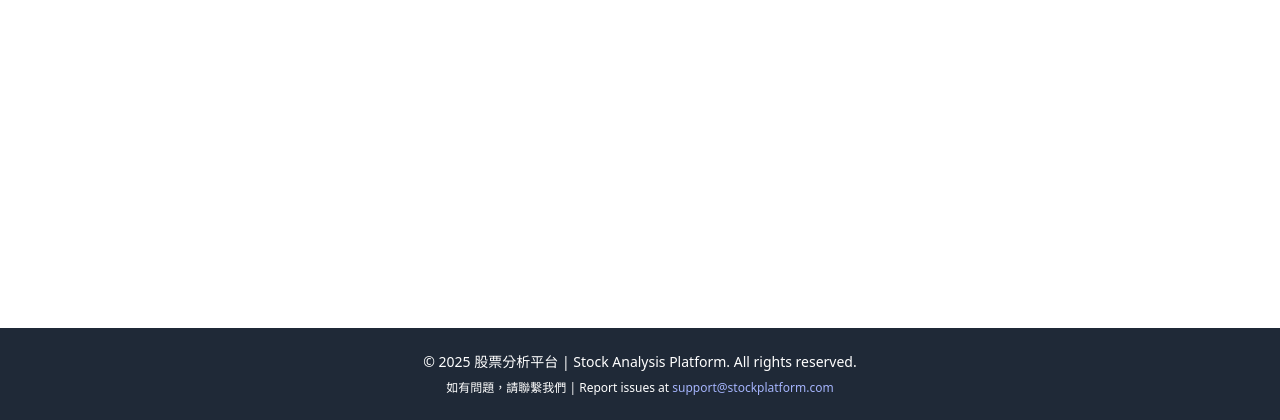
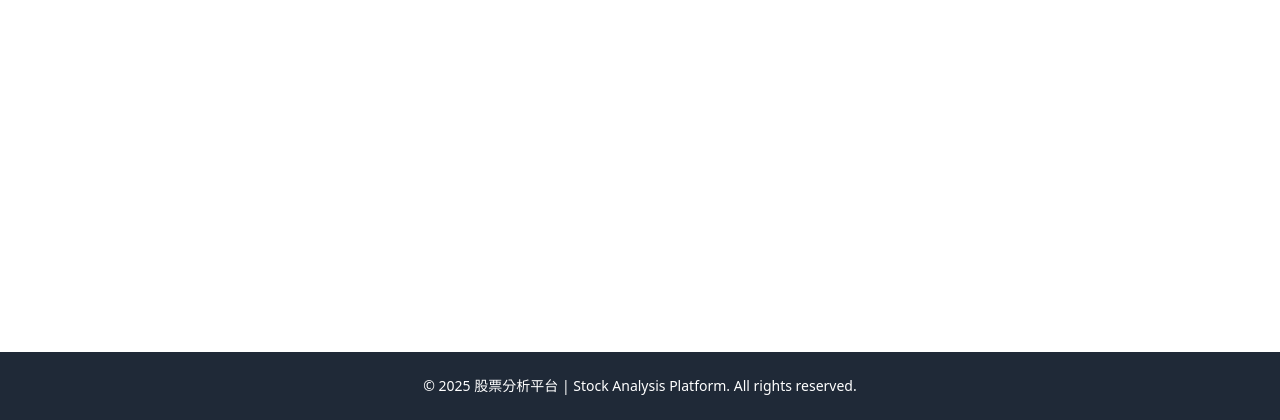
Before and after one commit to shiue2000/market-pulse-vibe-tw, a Flask app: page / in a window 1280 px wide. Shown: the part 380-800 px from the top of the page. Run offline with Flask 3, Linux system fonts and the light colour scheme; some libraries are stand-ins or nearby versions.

Commit message:
Update index.html

```diff
--- a/templates/index.html
+++ b/templates/index.html
@@ -2,7 +2,7 @@
 <html lang="zh-Hant">
 <head>
     <meta charset="UTF-8" />
-    <meta name="viewport" content="width=device-width, initial-scale=1.0" />
+    <meta name="viewport" = "width=device-width, initial-scale=1.0" />
     <title>📊 股票分析平台 (台股) | Taiwan Stock Analysis Platform</title>
     <script src="https://js.stripe.com/v3/"></script>
     <link href="https://fonts.googleapis.com/css2?family=Inter:wght@400;500;600;700&display=swap" rel="stylesheet">
@@ -122,7 +122,7 @@
                 <div>
                     <h4 class="text-base font-medium text-gray-800">總結 | Summary</h4>
                     <p class="text-sm text-gray-600">
-                        {{ result.gpt_analysis.summary | default('請審慎評估技術指標後進行投資決策。 | Please carefully evaluate technical indicators before making investment decisions.') | safe }}
+                        {{ result.gpt_analysis.summary | default('請審慎評估技術指標後進行投資決策。 | Please please carefully evaluate technical indicators before making investment decisions.') | safe }}
                     </p>
                 </div>
                 <p class="text-xs text-gray-500 mt-4">*以上分析僅供參考，投資有風險 | The above analysis is for reference only; investing involves risks.*</p>
@@ -170,7 +170,8 @@
             </div>
             <div id="newsContent" class="space-y-4">
                 {% if result.news %}
-                {% for item in result.news %}
+                <p class="text-xs text-gray-500">顯示最多9條新聞 | Showing up to 9 news items</p>
+                {% for item in result.news | slice(0, 9) %}
                 <div class="border-b border-gray-200 pb-2 hover:bg-gray-50 transition duration-150">
                     <p class="text-sm font-medium text-gray-800 truncate">{{ item.title | default('N/A') }}</p>
                     <p class="text-xs text-gray-600">Source: {{ item.source | default('Unknown') }} | Published: {{ item.published_at | default('Unknown time') }}</p>
@@ -228,7 +229,6 @@
     <footer class="bg-gray-800 text-white py-6">
         <div class="max-w-7xl mx-auto px-4 sm:px-6 lg:px-8 text-center">
             <p class="text-sm">© 2025 股票分析平台 | Stock Analysis Platform. All rights reserved.</p>
-            <p class="text-xs mt-2">如有問題，請聯繫我們 | Report issues at <a href="mailto:support@stockplatform.com" class="text-indigo-300 hover:underline">support@stockplatform.com</a></p>
         </div>
     </footer>
     <script>
@@ -248,13 +248,6 @@
             btn.disabled = true;
             document.getElementById("submitText").textContent = "處理中... | Processing...";
             document.getElementById("loadingSpinner").classList.remove("hidden");
-            // Show news loading state
-            const newsLoading = document.getElementById("newsLoading");
-            const newsContent = document.getElementById("newsContent");
-            if (newsLoading && newsContent) {
-                newsLoading.classList.remove("hidden");
-                newsContent.classList.add("hidden");
-            }
             setTimeout(() => this.submit(), 100);
         });
         document.querySelectorAll('.tierForm').forEach(form => {
@@ -300,15 +293,7 @@
                     document.getElementById("resetText").textContent = originalText;
                     document.getElementById("resetSpinner").classList.add("hidden");
                 });
-        });
-        // Hide news loading state on page load if no submission
-        window.addEventListener('load', () => {
-            const newsLoading = document.getElementById("newsLoading");
-            const newsContent = document.getElementById("newsContent");
-            if (newsLoading && newsContent) {
-                newsLoading.classList.add("hidden");
-                newsContent.classList.remove("hidden");
-            }
+            });
         });
     </script>
 </body>
```
